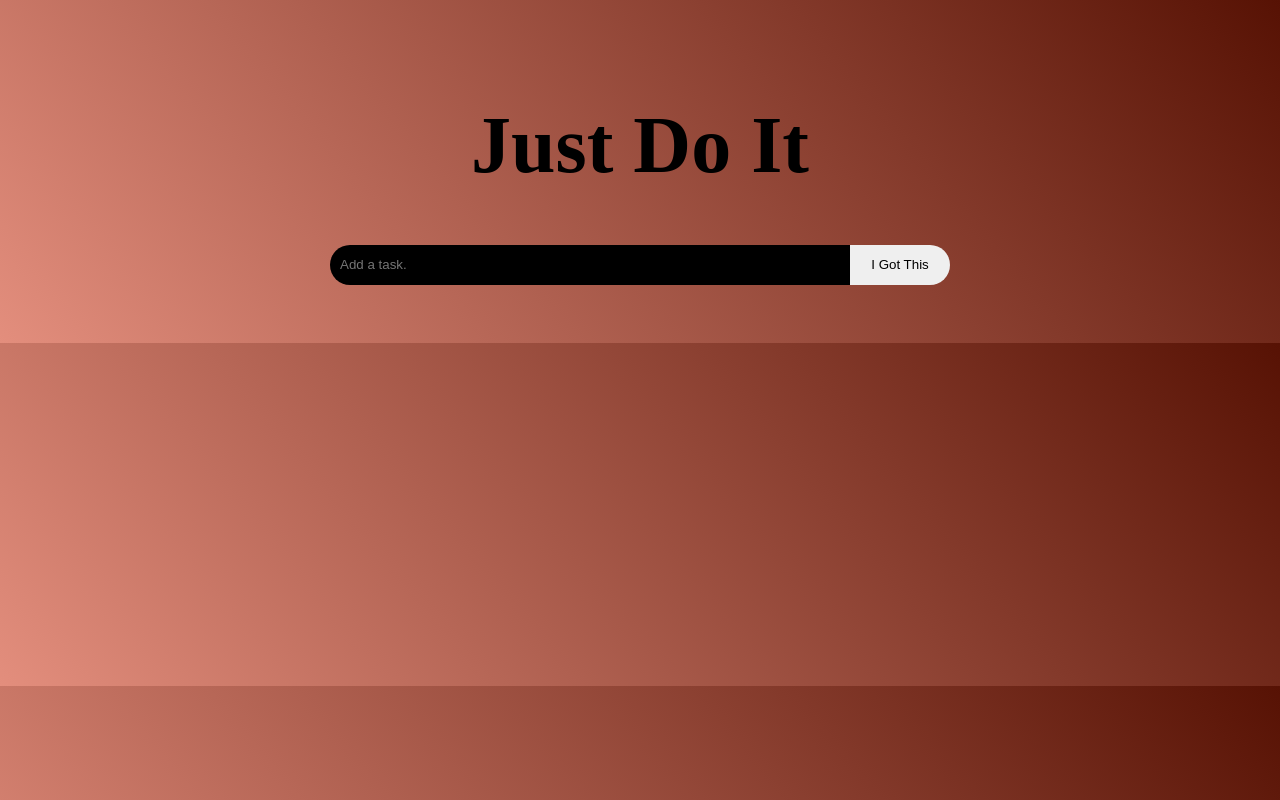
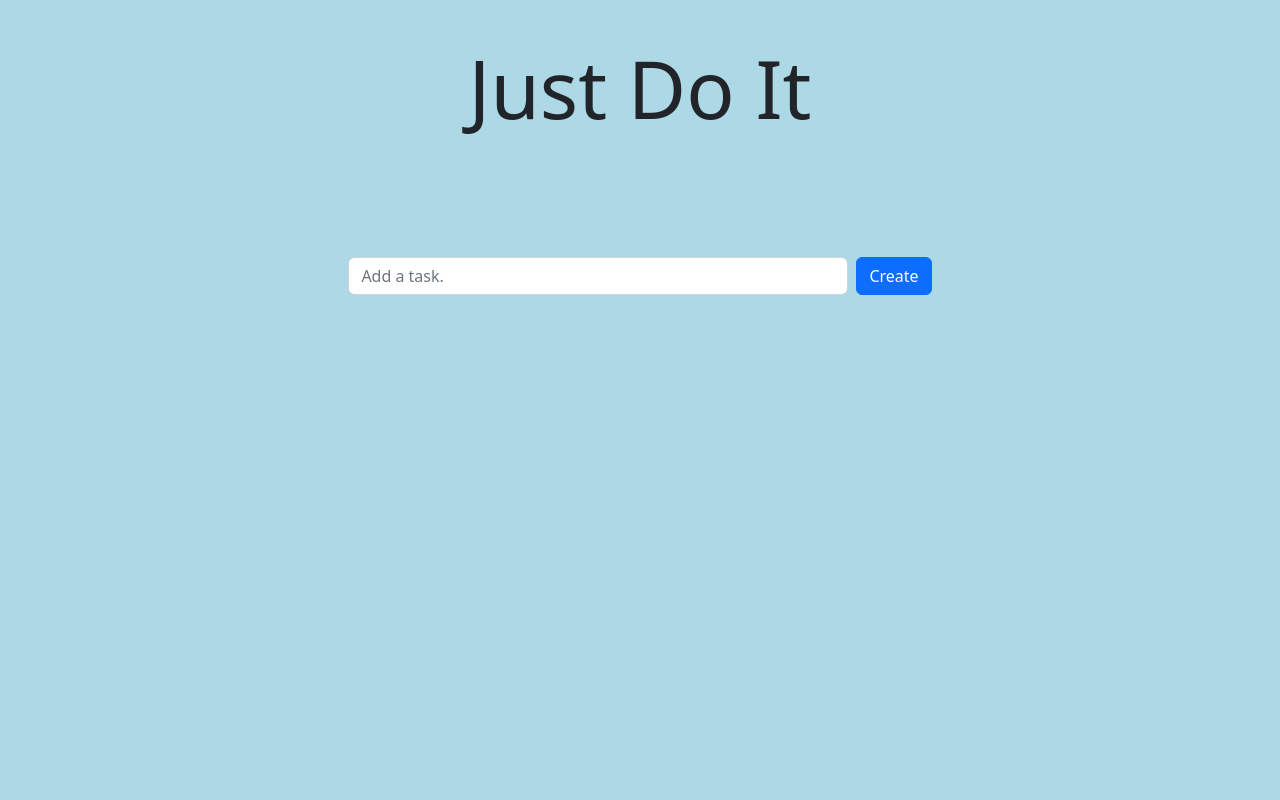
Before and after one commit to a22ahmom/ToDoListWebApplication, a plain HTML site: page index.html in a window 1280 px wide. Drawn offline with nearby package versions, Linux system fonts and the light colour scheme.

Commit message:
used bootstrap to make the input, button and header look appealing

```diff
--- a/index.html
+++ b/index.html
@@ -4,31 +4,30 @@
 <head>
     <meta charset="UTF-8">
     <meta name="viewport" content="width=device-width, initial-scale=1.0">
-    <title>Just Do It</title>
 
+    <!-- Bootstrap -->
+    <link href="https://cdn.jsdelivr.net/npm/bootstrap@5.2.3/dist/css/bootstrap.min.css" rel="stylesheet">
+
+    <!-- CSS -->
     <link rel="stylesheet" href="style.css">
+
+    <title>To Do List</title>
 </head>
 
 <body>
 
-    <h1>
+    <h1 class="display-1 text-center h1">
         Just Do It
     </h1>
 
-    <div id="container">
-        <input id="inputText" type="text" placeholder="Add a task."><button id="clickButton">I Got This</button>
+    <div class="d-flex justify-content-center align-items-center div-container">
+        <div class="d-flex gap-2">
+            <input class="form-control input" id="inputText" type="text" placeholder="Add a task.">
+            <button class="btn btn-primary" type="submit" id="clickButton">Create</button>
+        </div>
     </div>
 
-    <!-- <div id="allTaskDiv">
-
-        <div class="mainTask">
-            <h3 id="headingThree"></h3>
-
-            <button id="completedBtn">✓</button>
-            <button id="deleteBtn">🗑</button>
-        </div>
-    </div> -->
-
+    <script src="https://cdn.jsdelivr.net/npm/bootstrap@5.2.3/dist/js/bootstrap.bundle.min.js"></script>
     <script src="script.js"></script>
 </body>
 
--- a/script.js
+++ b/script.js
@@ -5,10 +5,6 @@ const allTaskDiv = document.createElement("div");
 // allTaskDiv.style.backgroundColor = "yellow";
 allTaskDiv.style.width = "400px";
 allTaskDiv.style.margin = "auto";
-
-window.onload = (event) => {
-    // hideTaskDiv();
-}
 
 let numOfTask = 0;
 
--- a/style.css
+++ b/style.css
@@ -1,45 +1,17 @@
 body {
-    background: linear-gradient(50deg, #E38E7D, #571204);
+    background: lightblue;
 }
 
-h1 {
-    font-size: 80px;
+.div-container {
+    /* background-color: #571204; */
+    height: 10vh;
     margin-top: 100px;
-    color: black;
-    text-align: center;
 }
 
-#container {
-    text-align: center;
+.h1 {
+    margin-top: 40px;
 }
 
-#inputText[type=text] {
-    height: 20px;
+.input {
     width: 500px;
-    background-color: black;
-    border-radius: 20px 0px 0px 20px;
-    color: white;
-    border: none;
-    padding: 10px;
-    margin-bottom: 50px;
 }
-
-#inputText:focus {
-    outline: none;
-}
-
-#clickButton {
-    height: 40px;
-    width: 100px;
-    border-radius: 0px 20px 20px 0px;
-    border: none;
-}
-
-#clickButton:hover {
-    background-color: #336583;
-}
-
-#clickButton:active {
-
-    transform: translateY(4px);
-}
```
